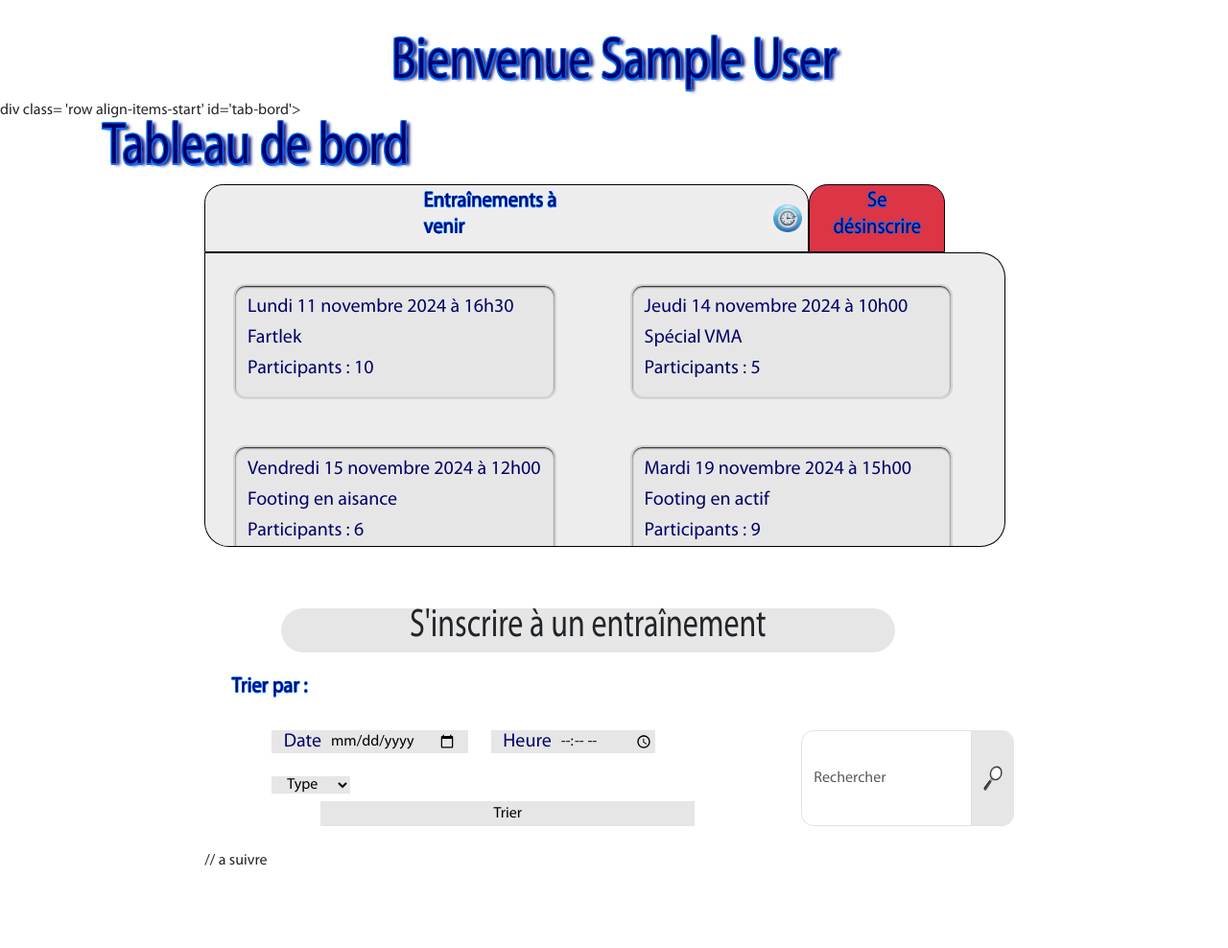
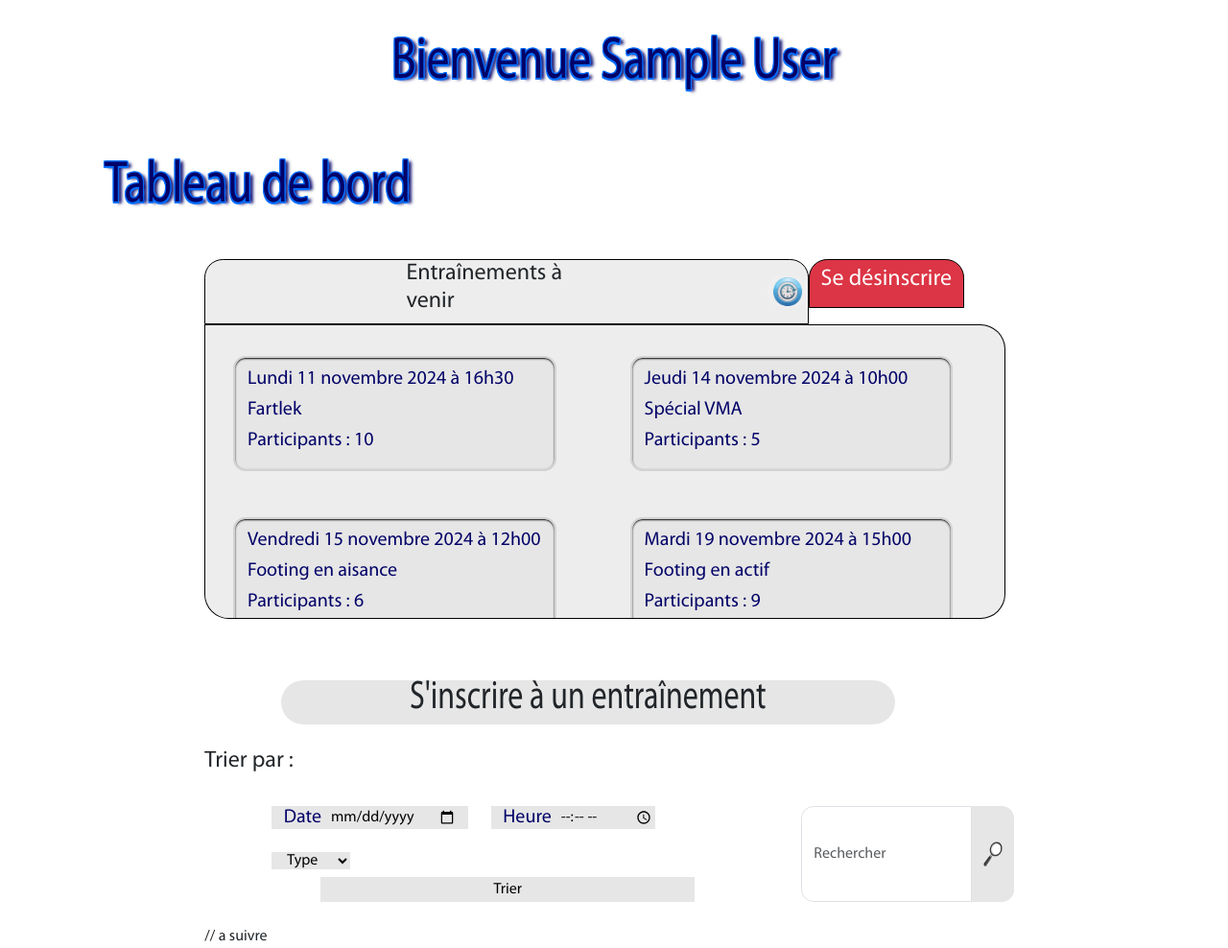
Before and after one commit to VitarseEsig/Esig-Running, a PHP site: page /compte.php in a window 1280 px wide; the page is wider, and only the part inside the window is pictured. Shown: the part 153-1141 px from the top of that part at 96% size. Before the commit the page ends 1055 px from the top of that part, so only its background shows below. Run offline with PHP 8.4, Linux system fonts and the light colour scheme; the visitor is signed in with stand-in values (Sample User, id 1).

Commit message:
Fusion des deux branches

```diff
--- a/compte.php
+++ b/compte.php
@@ -9,7 +9,7 @@ include 'header.inc.php';
 include 'navbars.inc.php';
 
 // Vérifier si l'utilisateur est connecté
-if (isset($_SESSION['id_utilisateur'])) {
+if (isset($_SESSION['user_id'])) {
     // Récupérer les informations de l'utilisateur depuis la session
     $prenom = $_SESSION['prenom'];
     $nom = $_SESSION['nom'];
@@ -23,7 +23,7 @@ echo "<div class="."centre"." id="."bienvenue".">
 
 echo "<section class='d-flex flex-column'>
 
-    div class= 'row align-items-start' id='tab-bord'>
+    <div class='row align-items-start' id='tab-bord'>
         <h2 class='ombre-bleue offset-1'>Tableau de bord</h2>
     </div>
 
--- a/style.css
+++ b/style.css
@@ -106,7 +106,7 @@ h2{
     box-shadow: 15px 4px 1px rgba(128, 128, 128, 0.267);
 }
 
-p,h4{
+p,.style-categorie{
     font-size: 1.6vw;
     padding-left: 3%;
     padding-right: 3%;
```
